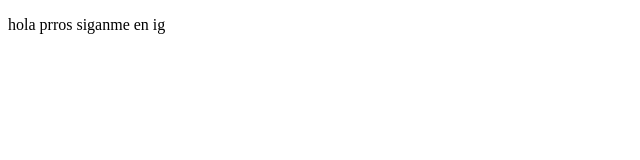
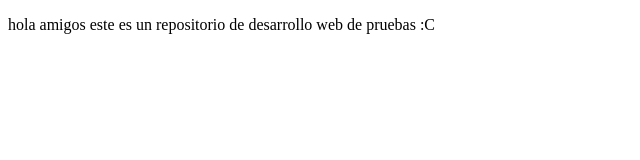
Before and after one commit to Levir7/projectdemoPrework, a plain HTML site: page index.html in a window 1280 px wide. Shown: the whole page, without its empty margins (0-640 px from the left). Drawn offline with Linux system fonts and the light colour scheme.

Commit message:
cambio y añadido de texto

```diff
--- a/index.html
+++ b/index.html
@@ -8,7 +8,7 @@
 </head>
 <body>
     <p>
-        hola prros siganme en ig
+        hola amigos este es un repositorio de desarrollo web de pruebas :C
     </p>
 
 </body>
```
